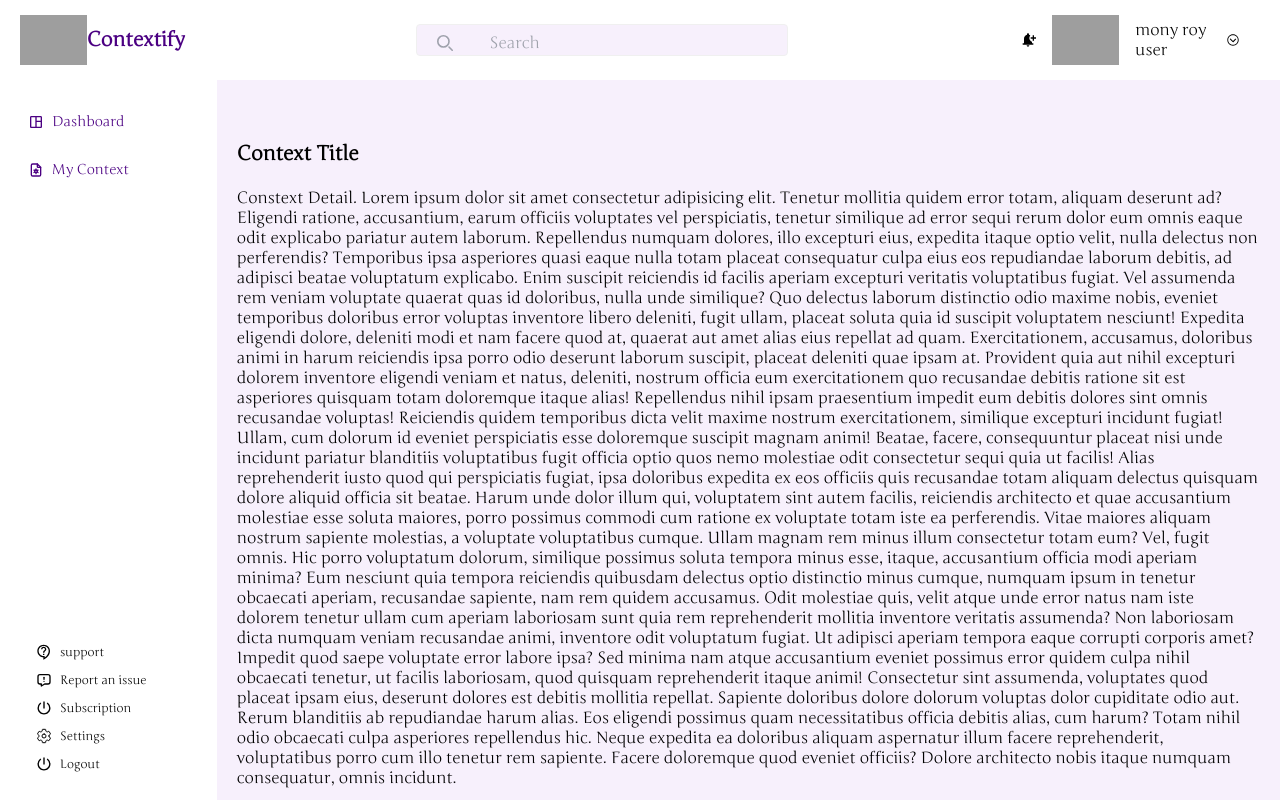
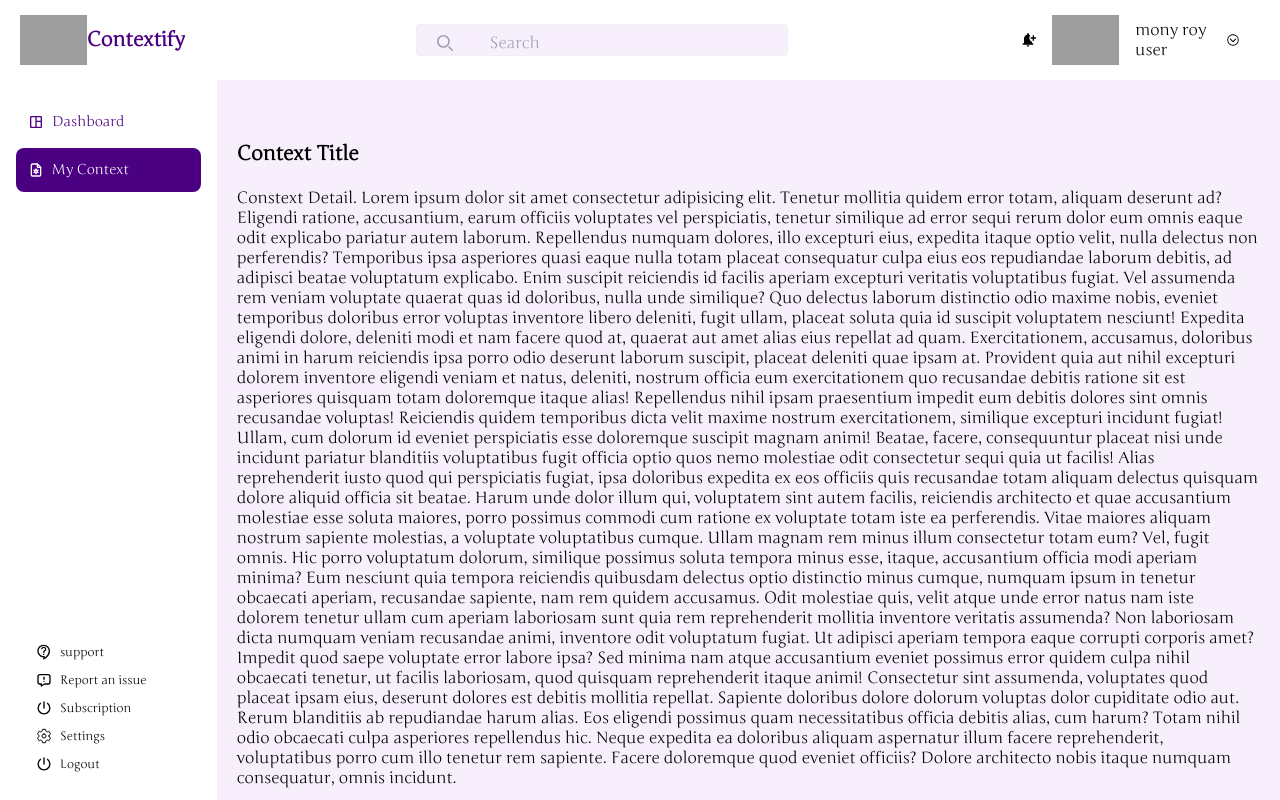
Before and after one commit to rishabh-17/contextify-ai, a React (Vite) app in the folder client/: page /contextdetail/1/1 in a window 1280 px wide. Built offline with nearby package versions, Linux system fonts and the light colour scheme; grey boxes are pictures that could not be loaded.

Commit message:
active status

```diff
--- a/client/src/pages/ContextDetail/index.jsx
+++ b/client/src/pages/ContextDetail/index.jsx
@@ -40,7 +40,7 @@ export default function ContextDetail() {
 
   return (
     <div>
-      <MainLayout>
+      <MainLayout active={2}>
         <h2 className="font-bold text-xl mt-10">Context Title</h2>
         <p className="mt-5">
           Constext Detail. Lorem ipsum dolor sit amet consectetur adipisicing
```
